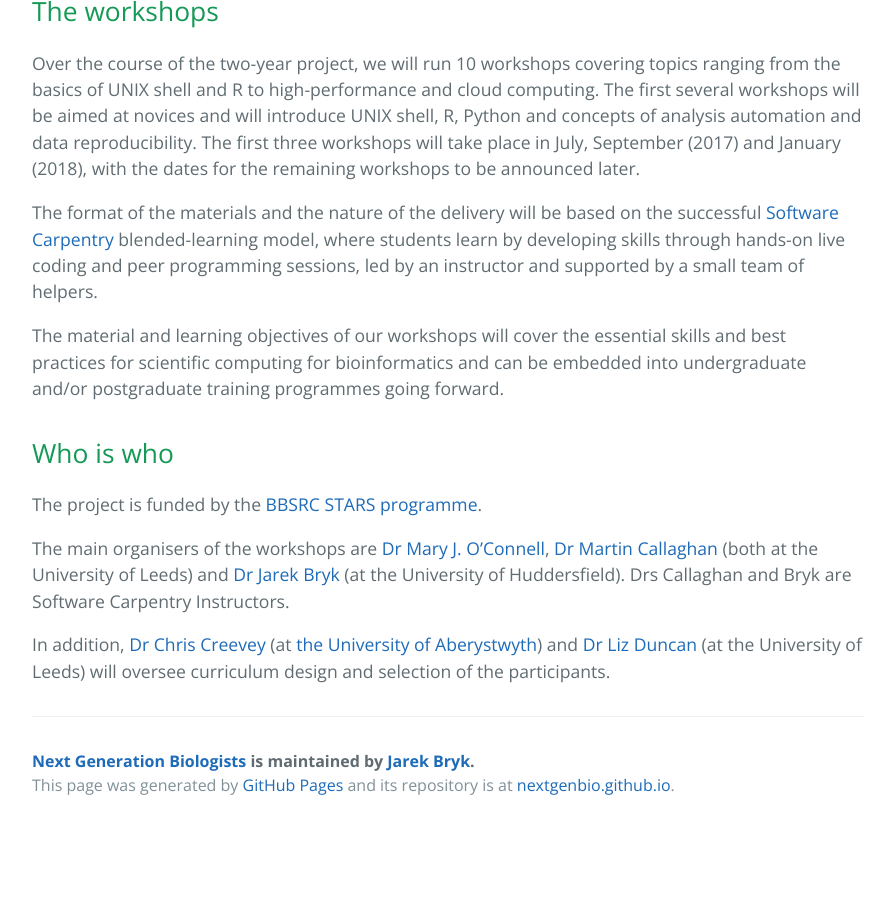
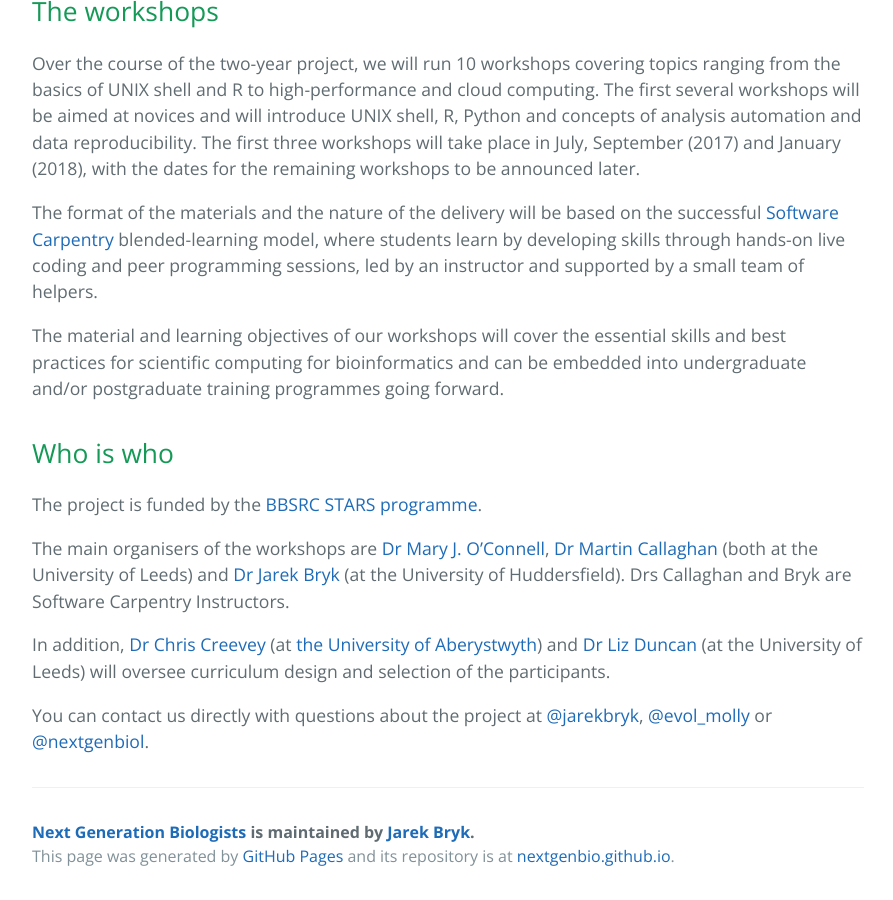
Before and after one commit to nextgenbio/nextgenbio, a Jekyll site: the page built from about.md, in a window 1280 px wide and 900 px high, scrolled down 916 px. Shown: the whole window, without its empty margins (192-1085 px from the left). Built offline with Jekyll 4.4.1, drawn with Linux system fonts in a browser that asks for light colours; before the commit the page ends 1745 px from its top, so only the background shows below that.

Commit message:
Added twitter handles

```diff
--- a/about.md
+++ b/about.md
@@ -28,3 +28,5 @@ The project is funded by the [BBSRC STARS programme](http://www.bbsrc.ac.uk/fund
 The main organisers of the workshops are [Dr Mary J. O'Connell](http://mol-evol.org), [Dr Martin Callaghan](https://uk.linkedin.com/in/martin-callaghan-2223a094) (both at the University of Leeds) and [Dr Jarek Bryk](http://bryklab.net) (at the University of Huddersfield). Drs Callaghan and Bryk are Software Carpentry Instructors.
 
 In addition, [Dr Chris Creevey](http://www.creeveylab.org) (at [the University of Aberystwyth](https://www.aber.ac.uk/en/)) and [Dr Liz Duncan](http://duncanlab.weebly.com) (at the University of Leeds) will oversee curriculum design and selection of the participants.
+
+You can contact us directly with questions about the project at [@jarekbryk](https://twitter.com/jarekbryk), [@evol_molly](https://twitter.com/Evol_Molly) or [@nextgenbiol](https://twitter.com/nextgenbiol).
```
